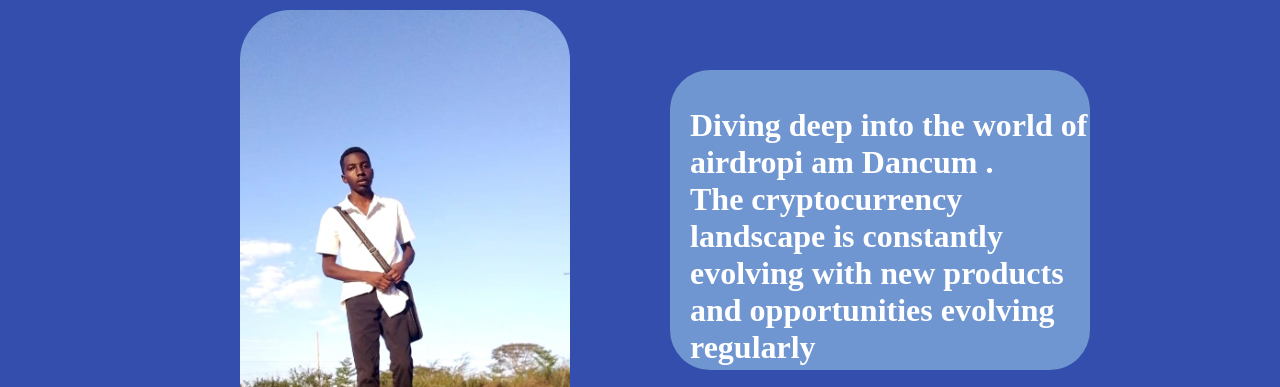
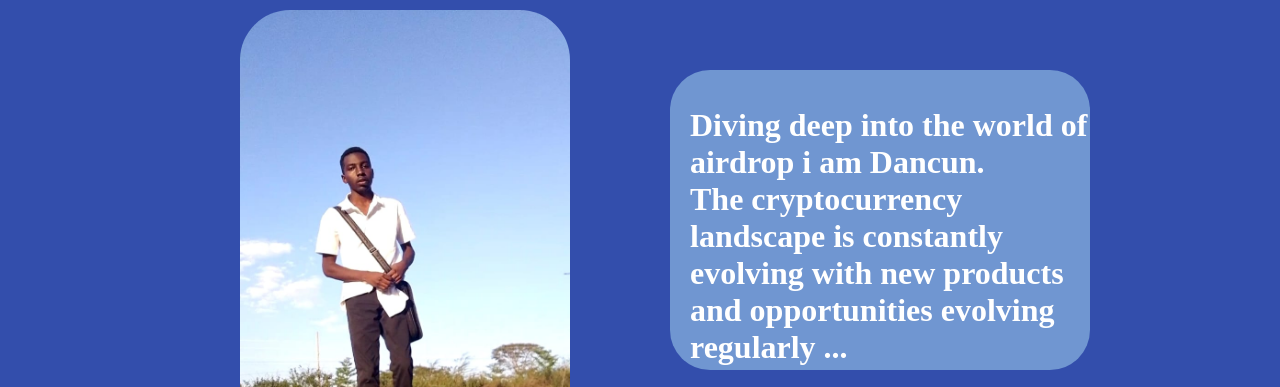
Before and after one commit to Hapyjames/airdrop, a plain HTML site: page index.html in a window 1280 px wide. Shown: the part 148-535 px from the top of the page. Drawn offline with Linux system fonts and the light colour scheme.

Commit message:
Update index.html

```diff
--- a/index.html
+++ b/index.html
@@ -18,7 +18,7 @@
     <main>
         <div class="yell">
             <img src="23.jpg" alt="whhop!!!">
-            <h1> <br>Diving deep into the world of airdrop<strong>i am Dancum .</strong> <br>The cryptocurrency landscape is constantly evolving with new products and opportunities evolving regularly <br> <br></h1>
+            <h1> <br>Diving deep into the world of airdrop<strong> i am Dancun.</strong> <br>The cryptocurrency landscape is constantly evolving with new products and opportunities evolving regularly ...<br> <br></h1>
 
 
         </div>
```
